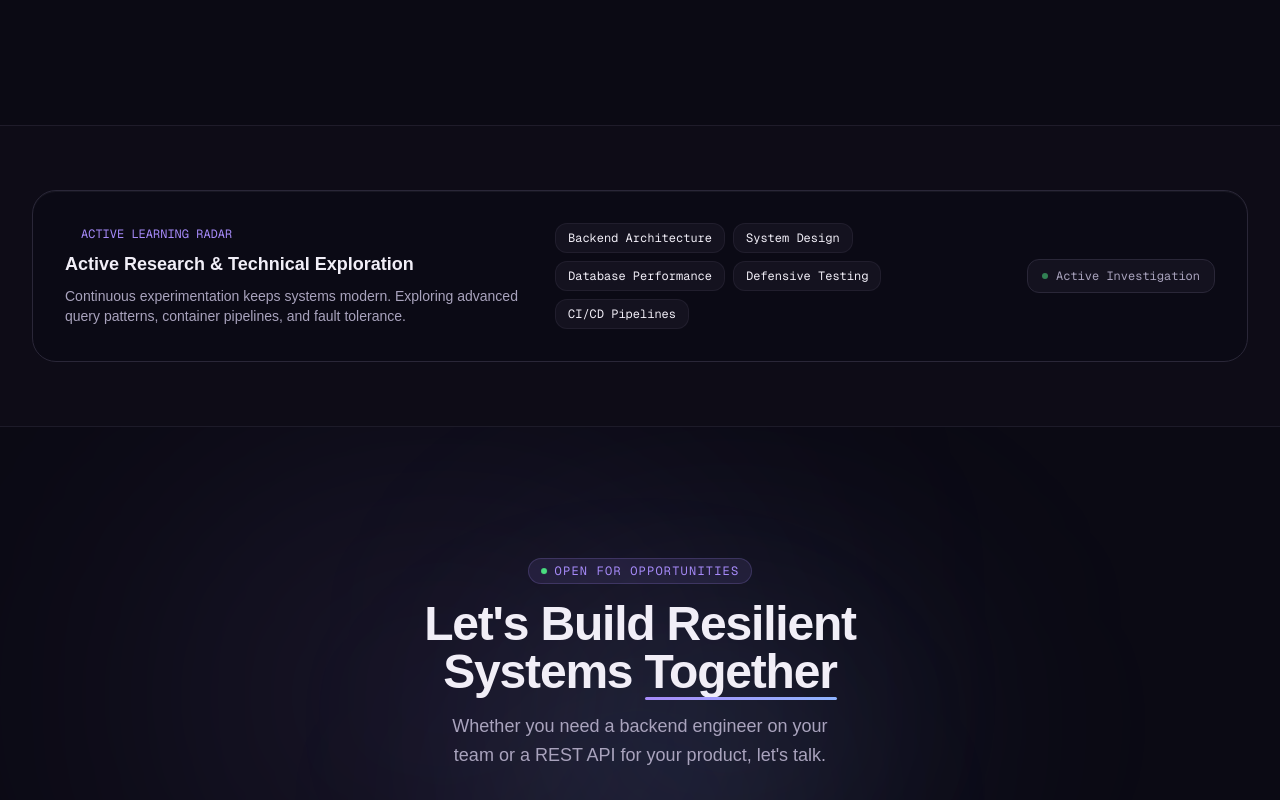
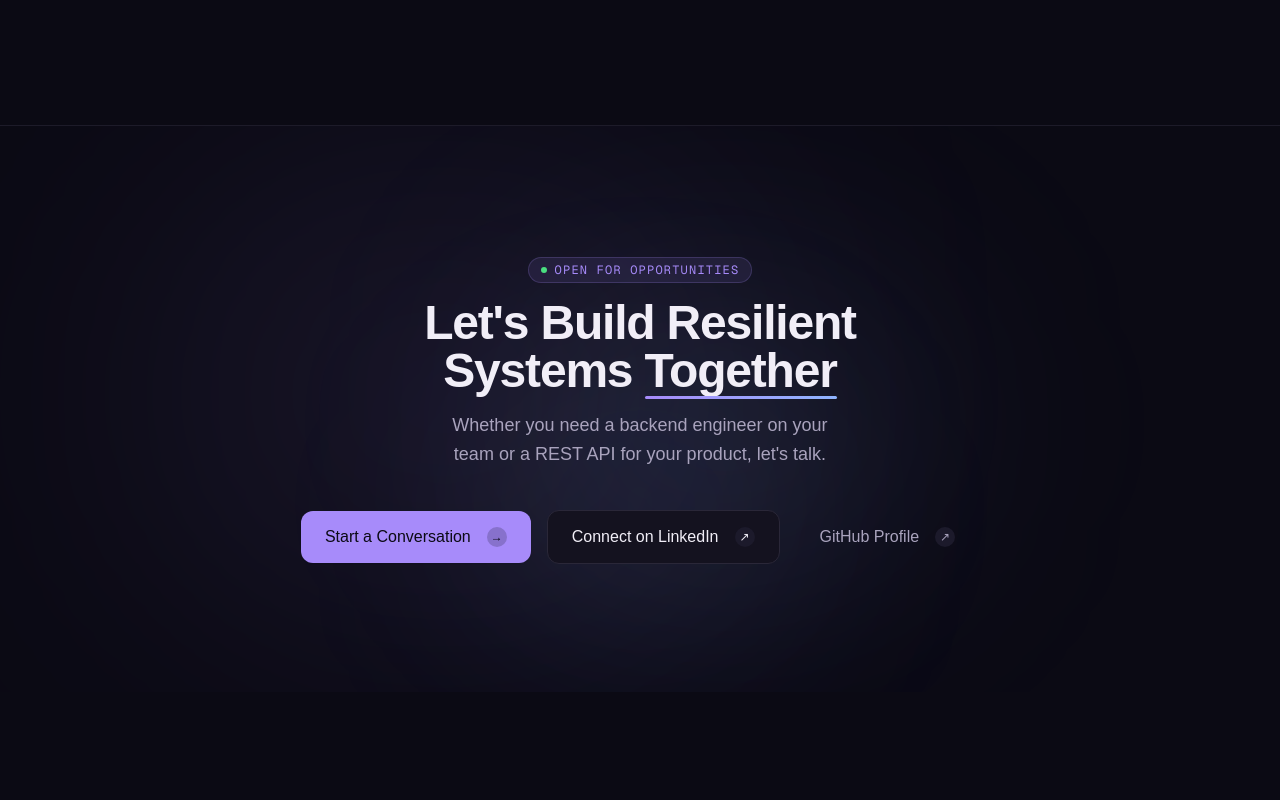
Before and after one commit to hammoudFerwana/mohammed-ferwana-portfolio, a Next.js app: page / in a window 1280 px wide. Shown: the part 4220-5020 px from the top of the page. Built offline with nearby package versions, Linux system fonts and the light colour scheme; no server answers; a web font is replaced by a local one.

Commit message:
refactor(home): remove active learning radar section

```diff
--- a/src/app/page.js
+++ b/src/app/page.js
@@ -3,7 +3,6 @@ import StatementSection from '@/components/home/StatementSection';
 import EngineeringIdentity from '@/components/home/EngineeringIdentity';
 import FeaturedProjects from '@/components/home/FeaturedProjects';
 import HowIThink from '@/components/home/HowIThink';
-import CurrentlyExploring from '@/components/home/CurrentlyExploring';
 import CTASection from '@/components/home/CTASection';
 
 export default function Home() {
@@ -14,7 +13,6 @@ export default function Home() {
       <EngineeringIdentity />
       <FeaturedProjects />
       <HowIThink />
-      <CurrentlyExploring />
       <CTASection />
     </>
   );
--- a/src/components/home/CurrentlyExploring.jsx
+++ /dev/null
@@ -1,43 +0,0 @@
-import { currentlyExploring } from '@/data/labTopics';
-import RevealOnScroll from '@/components/shared/RevealOnScroll';
-
-export default function CurrentlyExploring() {
-  return (
-    <section id="learning-radar" className="py-16 border-t border-border-subtle bg-bg-secondary/30 scroll-mt-20">
-      <div className="max-w-7xl mx-auto px-5 sm:px-8">
-        <RevealOnScroll>
-          <div className="flex flex-col md:flex-row md:items-center justify-between gap-6 p-6 sm:p-8 rounded-2xl bg-bg-primary/80 border border-border-default shadow-inner">
-            <div className="space-y-2">
-              <div className="flex items-center gap-2 font-mono text-xs text-accent">
-                <span className="w-2 h-2 rounded-full bg-accent animate-ping" />
-                <span>ACTIVE LEARNING RADAR</span>
-              </div>
-              <h3 className="text-lg font-bold text-text-primary">
-                Active Research & Technical Exploration
-              </h3>
-              <p className="text-sm text-text-secondary max-w-xl">
-                Continuous experimentation keeps systems modern. Exploring advanced query patterns, container pipelines, and fault tolerance.
-              </p>
-            </div>
-
-            <div className="flex flex-wrap items-center gap-2 md:max-w-md">
-              {currentlyExploring.map((topic) => (
-                <span
-                  key={topic}
-                  className="font-mono text-xs px-3 py-1.5 rounded-lg bg-bg-secondary border border-border-subtle text-text-primary hover:border-accent/40 transition-colors"
-                >
-                  {topic}
-                </span>
-              ))}
-            </div>
-
-            <div className="flex items-center gap-2 font-mono text-xs text-text-muted shrink-0 bg-bg-secondary px-3.5 py-2 rounded-lg border border-border-default">
-              <span className="w-1.5 h-1.5 rounded-full bg-functional-success animate-pulse" aria-hidden="true" />
-              <span>Active Investigation</span>
-            </div>
-          </div>
-        </RevealOnScroll>
-      </div>
-    </section>
-  );
-}
```
